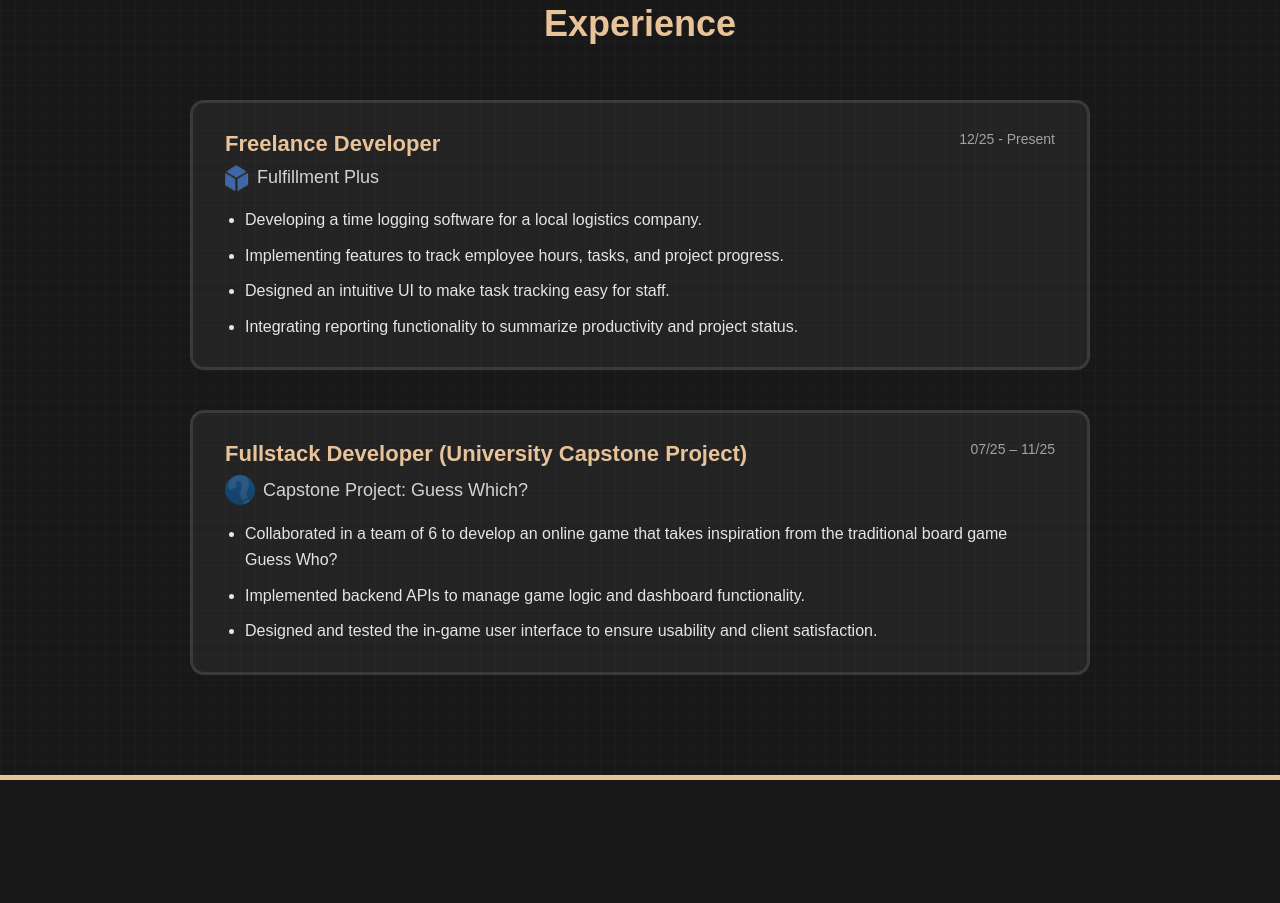
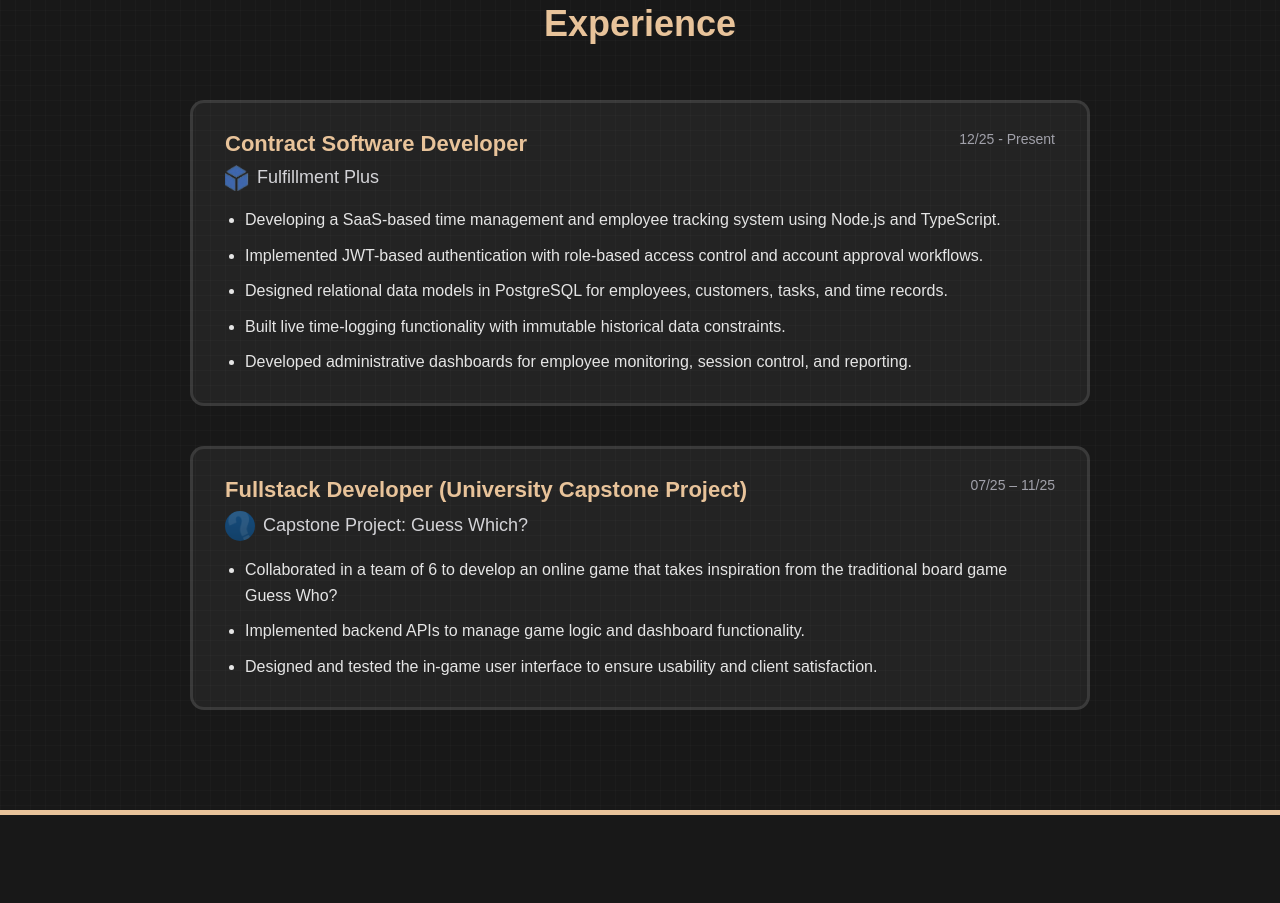
Before and after one commit to cmil394/dev-portfolio, a plain HTML site: page index.html in a window 1280 px wide. Shown: the part 1970-2873 px from the top of the page. Drawn offline with Linux system fonts and the light colour scheme; a web font is replaced by a local one.

Commit message:
Updated experince + CV

```diff
--- a/index.html
+++ b/index.html
@@ -311,7 +311,7 @@
       <div class="experience-container">
         <div class="experience-item">
           <div class="experience-header">
-            <h3>Freelance Developer</h3>
+            <h3>Contract Software Developer</h3>
             <span class="experience-date">12/25 - Present</span>
           </div>
           <h4 class="company-name">
@@ -324,18 +324,24 @@
           </h4>
           <ul class="experience-description">
             <li>
-              Developing a time logging software for a local logistics company.
+              Developing a SaaS-based time management and employee tracking
+              system using Node.js and TypeScript.
             </li>
             <li>
-              Implementing features to track employee hours, tasks, and project
-              progress.
+              Implemented JWT-based authentication with role-based access
+              control and account approval workflows.
             </li>
             <li>
-              Designed an intuitive UI to make task tracking easy for staff.
+              Designed relational data models in PostgreSQL for employees,
+              customers, tasks, and time records.
             </li>
             <li>
-              Integrating reporting functionality to summarize productivity and
-              project status.
+              Built live time-logging functionality with immutable historical
+              data constraints.
+            </li>
+            <li>
+              Developed administrative dashboards for employee monitoring,
+              session control, and reporting.
             </li>
           </ul>
         </div>
```
Also changed, not shown: 1 other file.
